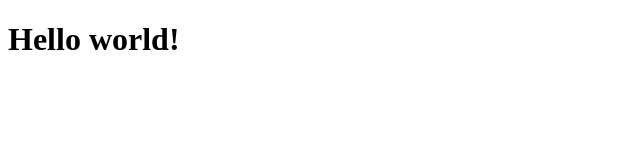
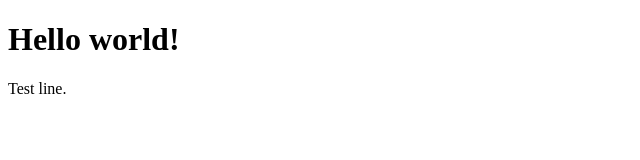
Before and after one commit to VicNing/VagrantVMWebService, a plain HTML site: page index.html in a window 1280 px wide. Shown: the full height of the page, 0-640 px from the left. Drawn offline with Linux system fonts and the light colour scheme.

Commit message:
test line

```diff
--- a/index.html
+++ b/index.html
@@ -8,5 +8,6 @@
 </head>
 <body>
     <h1>Hello world!</h1>
+    <p>Test line.</p>
 </body>
 </html>
```
